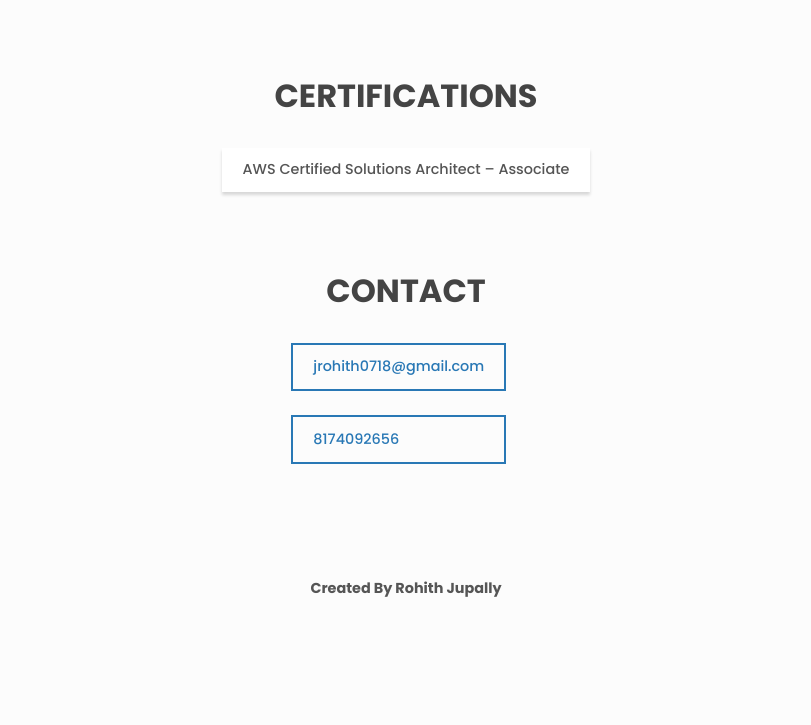
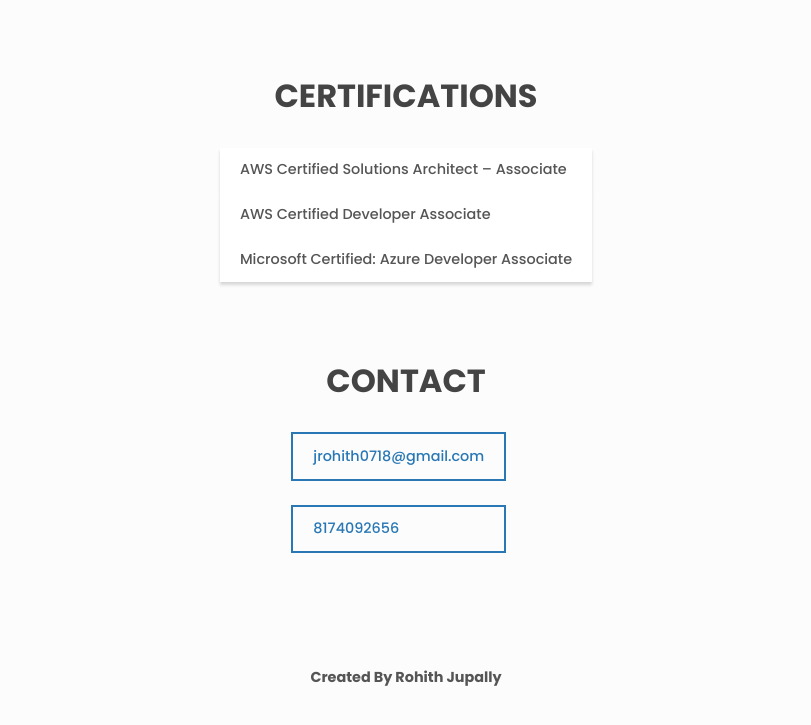
Before and after one commit to rohith3018/Rohith_portfolio, a plain HTML site: page index.html in a window 1280 px wide. Shown: the part 1899-2624 px from the top of the page, without its empty margins (234-1045 px from the left). Before the commit the page ends 2547 px from the top, so only its background shows below. Drawn offline with Linux system fonts and the light colour scheme.

Commit message:
Update index.html

```diff
--- a/index.html
+++ b/index.html
@@ -176,6 +176,8 @@
         <h2 class="section__title">Certifications</h2>
         <ul class="certifications__list">
           <li class="certifications__list-item btn btn--plain">AWS Certified Solutions Architect – Associate</li>
+          <li class="certifications__list-item btn btn--plain">AWS Certified Developer Associate</li>
+          <li class="certifications__list-item btn btn--plain">Microsoft Certified: Azure Developer Associate</li>
         </ul>
       </section>
 
```
